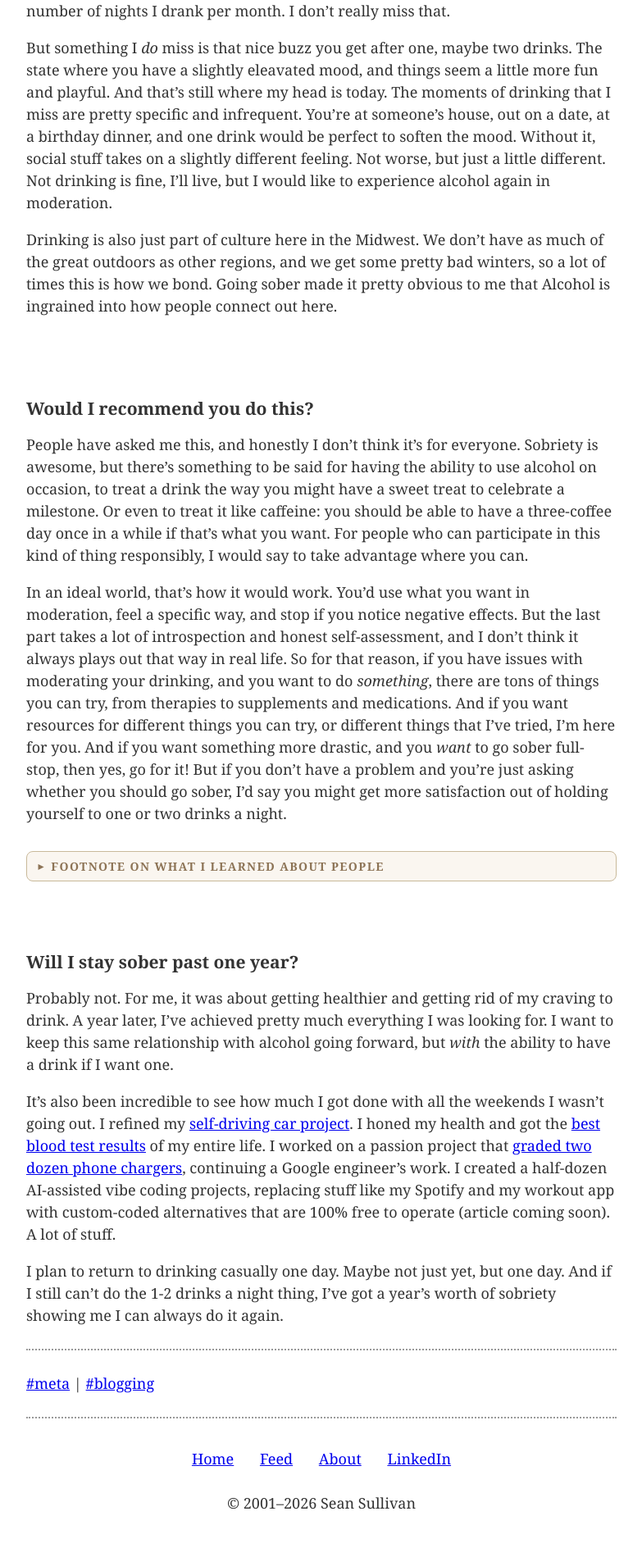
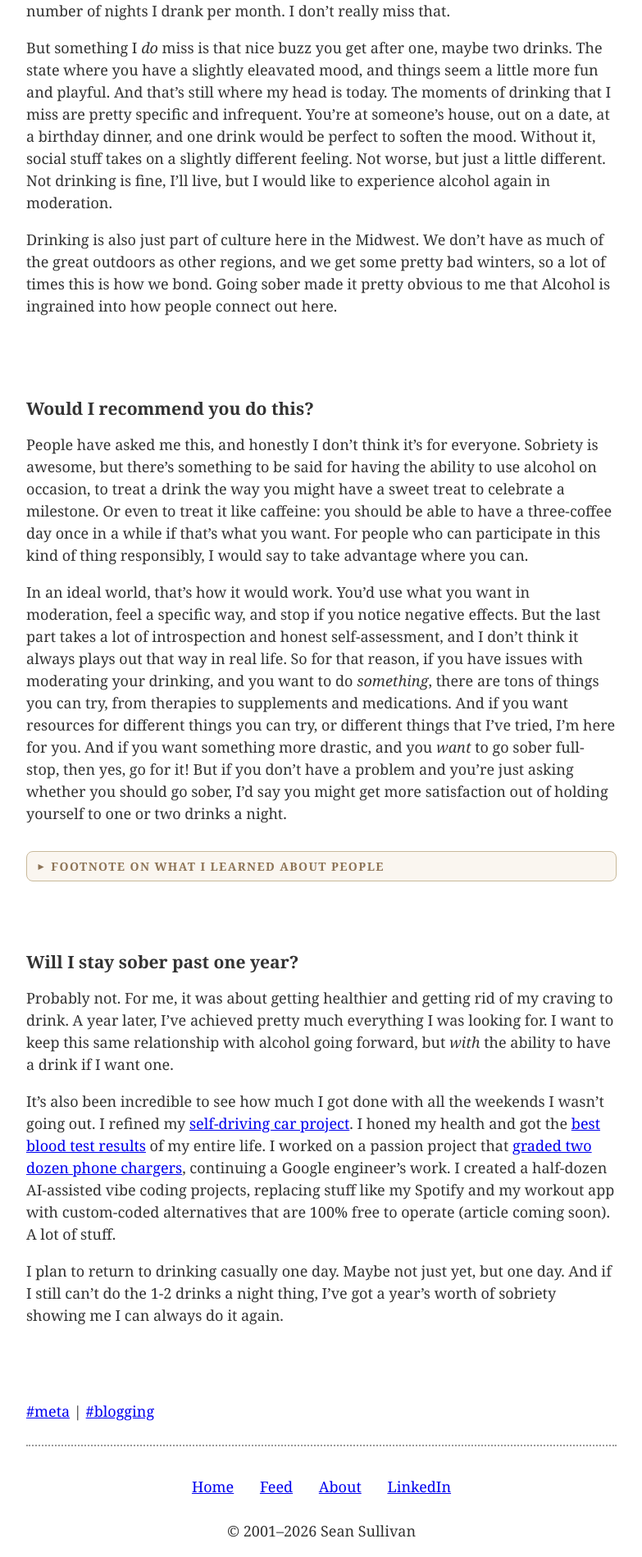
Before and after one commit to 0sps/sull1van.com, a Jekyll site: the page built from _posts/2026-07-04-thoughts-on-a-year-sober.md, in a window 1280 px wide. Shown: the part 3996-5895 px from the top of the page at 82% size, without its empty margins (248-1031 px from the left). Built offline with Jekyll 4.4.1, drawn with Linux system fonts in a browser that asks for light colours; before the commit the page ends 5861 px from its top, so only the background shows below that.

Commit message:
tiny change

```diff
--- a/_posts/2026-07-04-thoughts-on-a-year-sober.md
+++ b/_posts/2026-07-04-thoughts-on-a-year-sober.md
@@ -139,7 +139,8 @@ It's also been incredible to see how much I got done with all the weekends I was
 
 I plan to return to drinking casually one day. Maybe not just yet, but one day. And if I still can't do the 1-2 drinks a night thing, I've got a year's worth of sobriety showing me I can always do it again.
 
----
+<br>
+<br>
 
 
 
```
